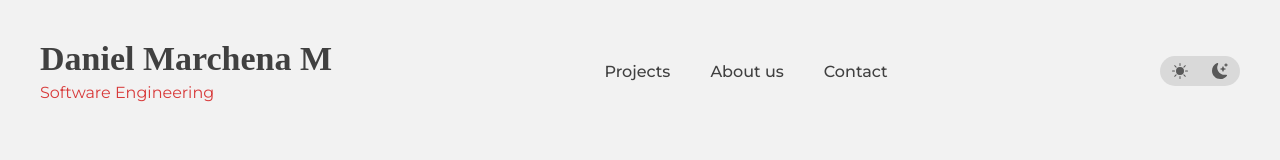
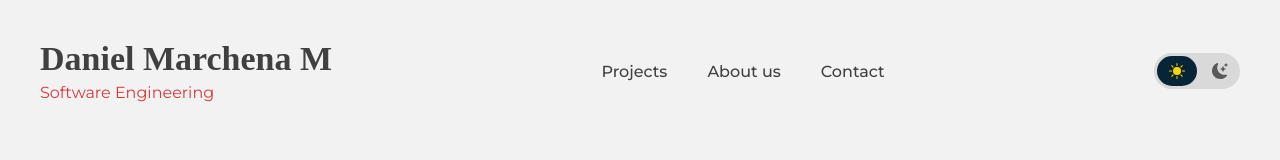
Before and after one commit to marchena96/Porfolio2026, a React (Vite) app in the folder Portfolio/: page / in a window 1280 px wide. Shown: the top 160 px of the page. Built offline with nearby package versions, Linux system fonts and the light colour scheme; the HTML template or start-up script is replaced by a standard one.

Commit message:
Building the SwitchDarkMode button

```diff
--- a/Portfolio/src/components/DarkModeSwitch.css
+++ b/Portfolio/src/components/DarkModeSwitch.css
@@ -18,6 +18,19 @@
         justify-content: center;
         border-radius: 100px;
         color: var(--shade-7);
+
+        &.active {
+            background: #072537;
+            border: 3px solid var(--shade-2);
+        }
+
+        &.sun.active svg {
+            color: gold;
+        }
+
+        &.moon.active svg {
+            color: azure;
+        }
     }
 
 
--- a/Portfolio/src/components/DarkModeSwitch.jsx
+++ b/Portfolio/src/components/DarkModeSwitch.jsx
@@ -1,10 +1,13 @@
 import './DarkModeSwitch.css'
+import { useState } from 'react';
 
 const DarkModeSwitch = () => {
+    const [darkMode, setDarkMode] = useState(false);
+
     return (<>
         <label className="dark-mode">
             <input type="checkbox" name="dark-mode" id="dark-mode" />
-            <span className="icon sun">
+            <span className={`icon sun ${!darkMode ? 'active' : ''}`}>
                 <svg
                     xmlns="http://www.w3.org/2000/svg"
                     width="16"
@@ -15,7 +18,7 @@ const DarkModeSwitch = () => {
                     <path d="M12 8a4 4 0 1 1-8 0 4 4 0 0 1 8 0M8 0a.5.5 0 0 1 .5.5v2a.5.5 0 0 1-1 0v-2A.5.5 0 0 1 8 0m0 13a.5.5 0 0 1 .5.5v2a.5.5 0 0 1-1 0v-2A.5.5 0 0 1 8 13m8-5a.5.5 0 0 1-.5.5h-2a.5.5 0 0 1 0-1h2a.5.5 0 0 1 .5.5M3 8a.5.5 0 0 1-.5.5h-2a.5.5 0 0 1 0-1h2A.5.5 0 0 1 3 8m10.657-5.657a.5.5 0 0 1 0 .707l-1.414 1.415a.5.5 0 1 1-.707-.708l1.414-1.414a.5.5 0 0 1 .707 0m-9.193 9.193a.5.5 0 0 1 0 .707L3.05 13.657a.5.5 0 0 1-.707-.707l1.414-1.414a.5.5 0 0 1 .707 0m9.193 2.121a.5.5 0 0 1-.707 0l-1.414-1.414a.5.5 0 0 1 .707-.707l1.414 1.414a.5.5 0 0 1 0 .707M4.464 4.465a.5.5 0 0 1-.707 0L2.343 3.05a.5.5 0 1 1 .707-.707l1.414 1.414a.5.5 0 0 1 0 .708" />
                 </svg>
             </span>
-            <span className="icon moon">
+            <span className={`icon moon ${darkMode ? 'active' : ''}`}>
                 <svg
                     xmlns="http://www.w3.org/2000/svg"
                     width="16" height="16"
```
